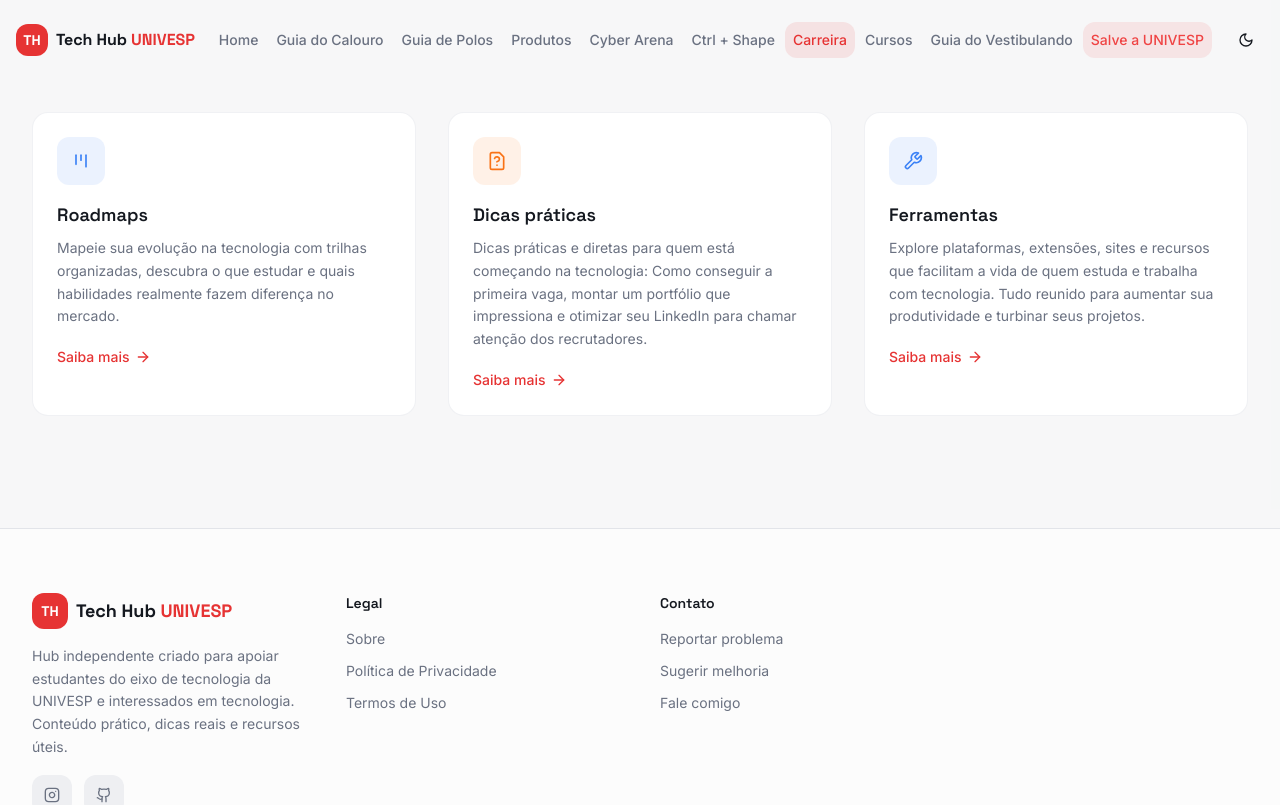
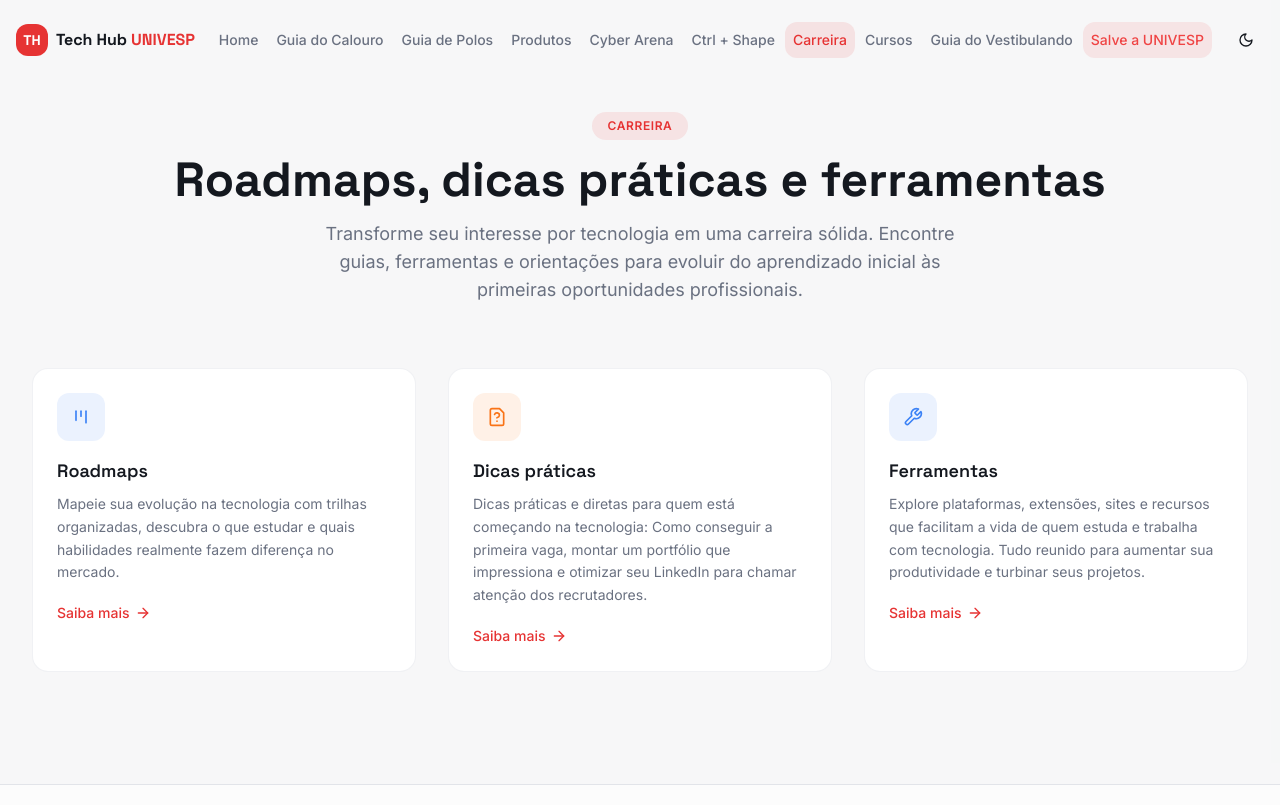
Before and after one commit to Joao-Eduardo-Alves/Tech-Hub-UNIVESP, a React (Vite) app: page /carreira in a window 1280 px wide. Shown: the top 805 px of the page. Built offline with nearby package versions, Linux system fonts and the light colour scheme.

Commit message:
feature(carreira): add SectionHeader na pagina

```diff
--- a/src/pages/Carreira/Carreira.jsx
+++ b/src/pages/Carreira/Carreira.jsx
@@ -16,6 +16,7 @@ import {
   Bot,
   Router,
   SquareDashedBottomCode,
+  BriefcaseBusiness,
 } from "lucide-react";
 import SectionHeader from "../../components/shared/SectionHeader";
 import FeatureCard from "@/components/shared/FeatureCard";
@@ -232,6 +233,11 @@ export default function SectionsCareer() {
   return (
     <section className="py-20 lg:py-28 bg-muted/30">
       <div className="max-w-7xl mx-auto px-4 sm:px-6 lg:px-8">
+        <SectionHeader
+          badge="Carreira"
+          title="Roadmaps, dicas práticas e ferramentas"
+          description="Transforme seu interesse por tecnologia em uma carreira sólida. Encontre guias, ferramentas e orientações para evoluir do aprendizado inicial às primeiras oportunidades profissionais."
+        />
         <div className="grid md:grid-cols-3 gap-8">
           {guides.map((guide, i) => (
             <FeatureCard
```
